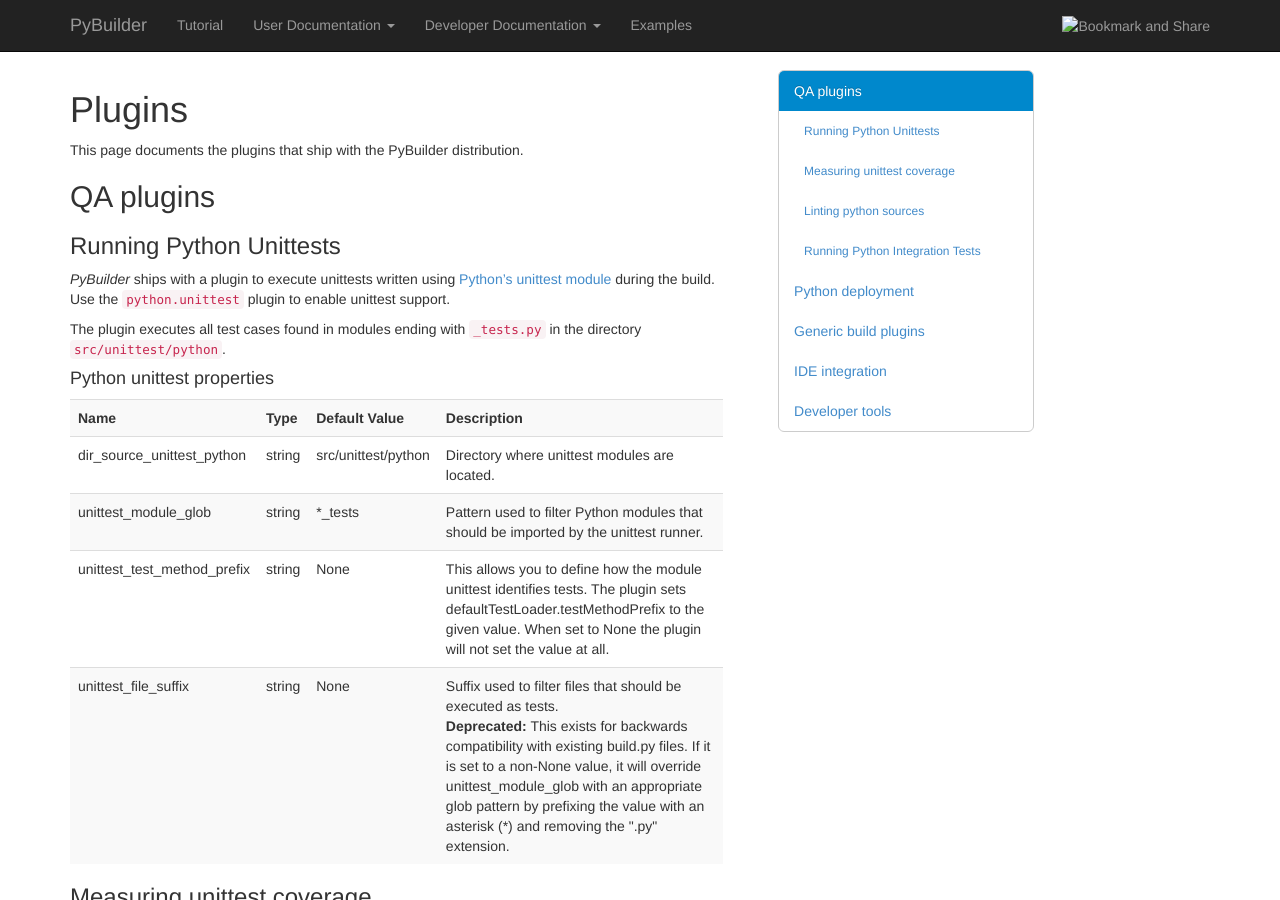
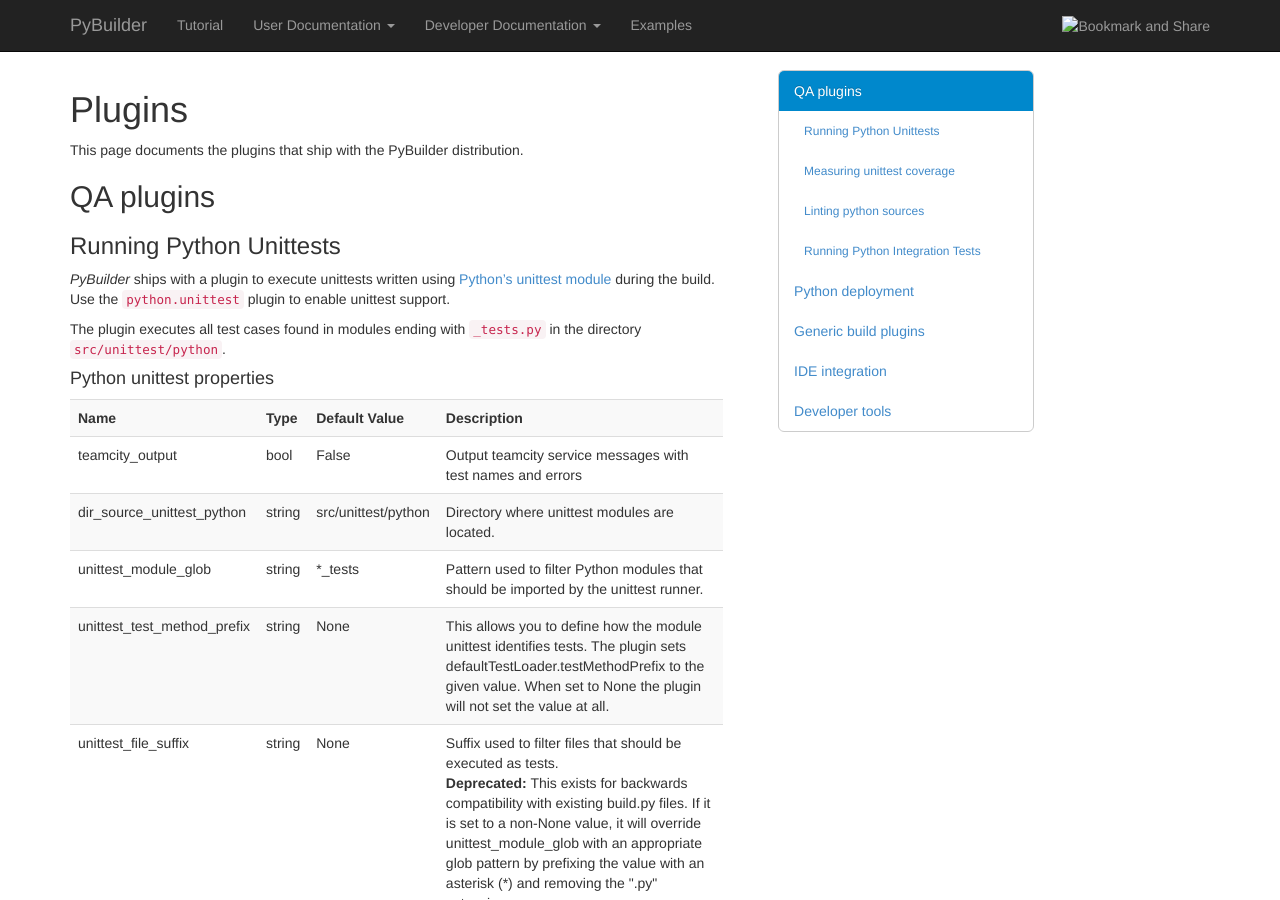
Before and after one commit to pybuilder/pybuilder.github.io, a Jekyll site: the page built from documentation/plugins.md, in a window 1280 px wide and 900 px high. Built offline with Jekyll 4.4.1, drawn with Linux system fonts in a browser that asks for light colours; nearby versions of some CDN libraries; some of the changed text lies outside the part shown.

Commit message:
document teamcity_output

```diff
--- a/documentation/plugins.md
+++ b/documentation/plugins.md
@@ -26,6 +26,14 @@
     <th>Default Value</th>
     <th>Description</th>
   </tr>
+
+    <tr>
+    <td>teamcity_output</td>
+    <td>bool</td>
+    <td>False</td>
+    <td>Output teamcity service messages with test names and errors</td>
+  </tr>
+
   <tr>
     <td>dir_source_unittest_python</td>
     <td>string</td>
@@ -242,6 +250,14 @@
     <th>Default Value</th>
     <th>Description</th>
   </tr>
+
+    <tr>
+    <td>teamcity_output</td>
+    <td>bool</td>
+    <td>False</td>
+    <td>Output teamcity service messages with test names and errors</td>
+  </tr>
+
   <tr>
     <td>dir_source_integrationtest_python</td>
     <td>string</td>
```
